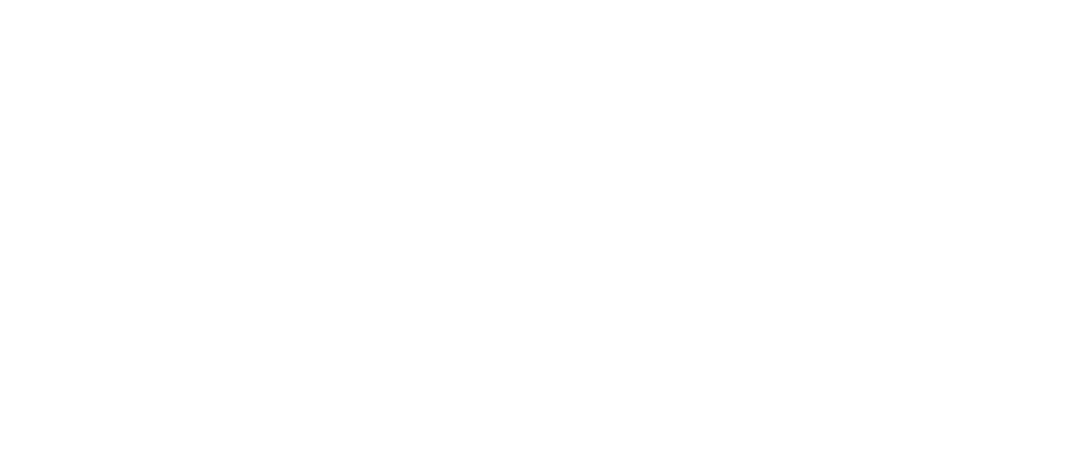
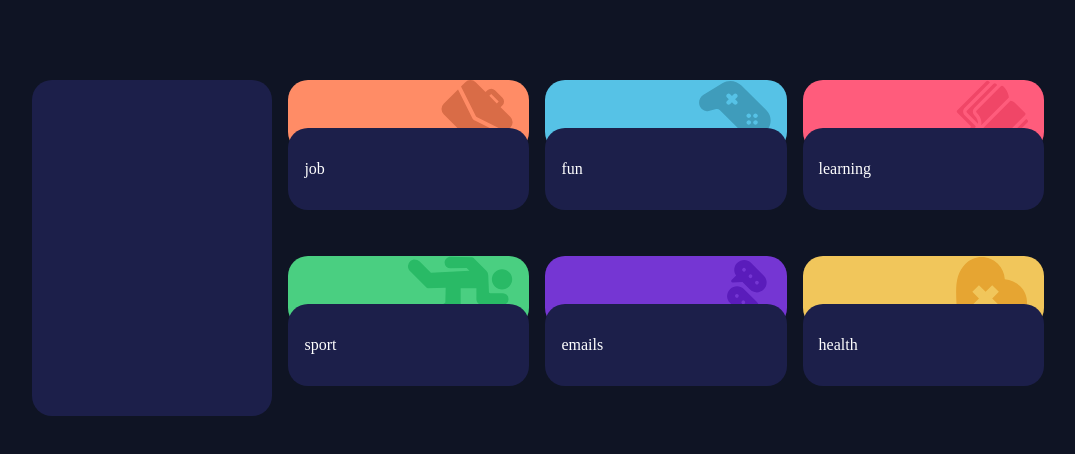
Before and after one commit to aishacodes/cookkit, a React (Vite) app: page / in a window 1280 px wide. Shown: the top 454 px of the page, without its empty margins (102-1177 px from the left). Built offline with nearby package versions, Linux system fonts and the light colour scheme.

Commit message:
feat: cards

```diff
--- a/src/App.scss
+++ b/src/App.scss
@@ -1,6 +1,12 @@
-#root {
-  max-width: 1280px;
-  margin: 0 auto;
-  padding: 2rem;
-  text-align: center;
+.wrapper {
+  display: grid;
+  grid-template-columns: 15rem 1fr;
+  gap: 1rem;
+  width: 80%;
+  margin: 5rem auto;
 }
+.cards {
+  display: grid;
+  grid-template-columns: repeat(auto-fill, minmax(15rem, 1fr));
+  gap: 1rem;
+}
--- a/src/App.tsx
+++ b/src/App.tsx
@@ -1,8 +1,19 @@
 import "./App.scss";
+import Card from "./component/Card";
+import ProfileCard from "./component/ProfileCard";
 import timeframes from "./timeframes";
 
 function App() {
-  return <main></main>;
+  return (
+    <main className="wrapper">
+      <ProfileCard />
+      <div className="cards">
+        {timeframes.map((item, itemIndex) => (
+          <Card {...item} key={`${itemIndex}-${item.title}`} />
+        ))}
+      </div>
+    </main>
+  );
 }
 
 export default App;
--- /dev/null
+++ b/src/_variables.scss
@@ -0,0 +1,11 @@
+$blue: hsl(246, 80%, 60%);
+$light-orange: hsl(15, 100%, 70%);
+$soft-blue: hsl(195, 74%, 62%);
+$light-red: hsl(348, 100%, 68%);
+$lime-green: hsl(145, 58%, 55%);
+$violet: hsl(264, 64%, 52%);
+$soft-orange: hsl(43, 84%, 65%);
+$very-dark-blue: hsl(226, 43%, 10%);
+$dark-blue: hsl(235, 46%, 20%);
+$desaturated-blue: hsl(235, 45%, 61%);
+$pale-blue: hsl(236, 100%, 87%);
--- /dev/null
+++ b/src/component/Card.scss
@@ -0,0 +1,47 @@
+@use "../variables" as v;
+
+.card {
+  width: 100%;
+  height: 10rem;
+  position: relative;
+
+  .top-bg {
+    border-radius: 20px;
+    height: 4.5rem;
+    display: flex;
+    justify-content: end;
+    padding: 0 1rem;
+  }
+
+  &:nth-child(1) .top-bg {
+    background-color: v.$light-orange;
+  }
+  &:nth-child(2) .top-bg {
+    background-color: v.$soft-blue;
+  }
+  &:nth-child(3) .top-bg {
+    background-color: v.$light-red;
+  }
+
+  &:nth-child(4) .top-bg {
+    background-color: v.$lime-green;
+  }
+  &:nth-child(5) .top-bg {
+    background-color: v.$violet;
+  }
+  &:nth-child(6) .top-bg {
+    background-color: v.$soft-orange;
+  }
+
+  .content {
+    background-color: v.$dark-blue;
+    color: white;
+    border-radius: 20px;
+    position: absolute;
+    z-index: 10;
+    padding: 1rem;
+    right: 0;
+    left: 0;
+    top: 3rem;
+  }
+}
--- /dev/null
+++ b/src/component/Card.tsx
@@ -0,0 +1,18 @@
+import "./Card.scss";
+
+const Card = ({ title }: { title: string }) => {
+  return (
+    <section className="card">
+      <div className="top-bg">
+        <img src={`/images/${title}.svg`} alt="" />
+      </div>
+      <div className="content">
+        <p>
+          <span>{title}</span>
+        </p>
+      </div>
+    </section>
+  );
+};
+
+export default Card;
--- /dev/null
+++ b/src/component/ProfileCard.scss
@@ -0,0 +1,20 @@
+@use "../variables" as v;
+
+.profile-card {
+  width: 100%;
+  height: 100%;
+  color: white;
+  border-radius: 20px;
+  background-color: v.$dark-blue;
+
+  img {
+    width: 4rem;
+    height: 4rem;
+    border-radius: 50%;
+    border: 2px solid white;
+  }
+  .bio {
+    background-color: v.$blue;
+    border-radius: 20px;
+  }
+}
--- /dev/null
+++ b/src/component/ProfileCard.tsx
@@ -0,0 +1,7 @@
+import "./ProfileCard.scss";
+
+const ProfileCard = () => {
+  return <section className="profile-card"></section>;
+};
+
+export default ProfileCard;
--- a/src/index.scss
+++ b/src/index.scss
@@ -1,5 +1,10 @@
+@use "variables" as v;
+
 :root {
   padding: 0;
   margin: 0;
   box-sizing: border-box;
 }
+body {
+  background-color: v.$very-dark-blue;
+}
```
